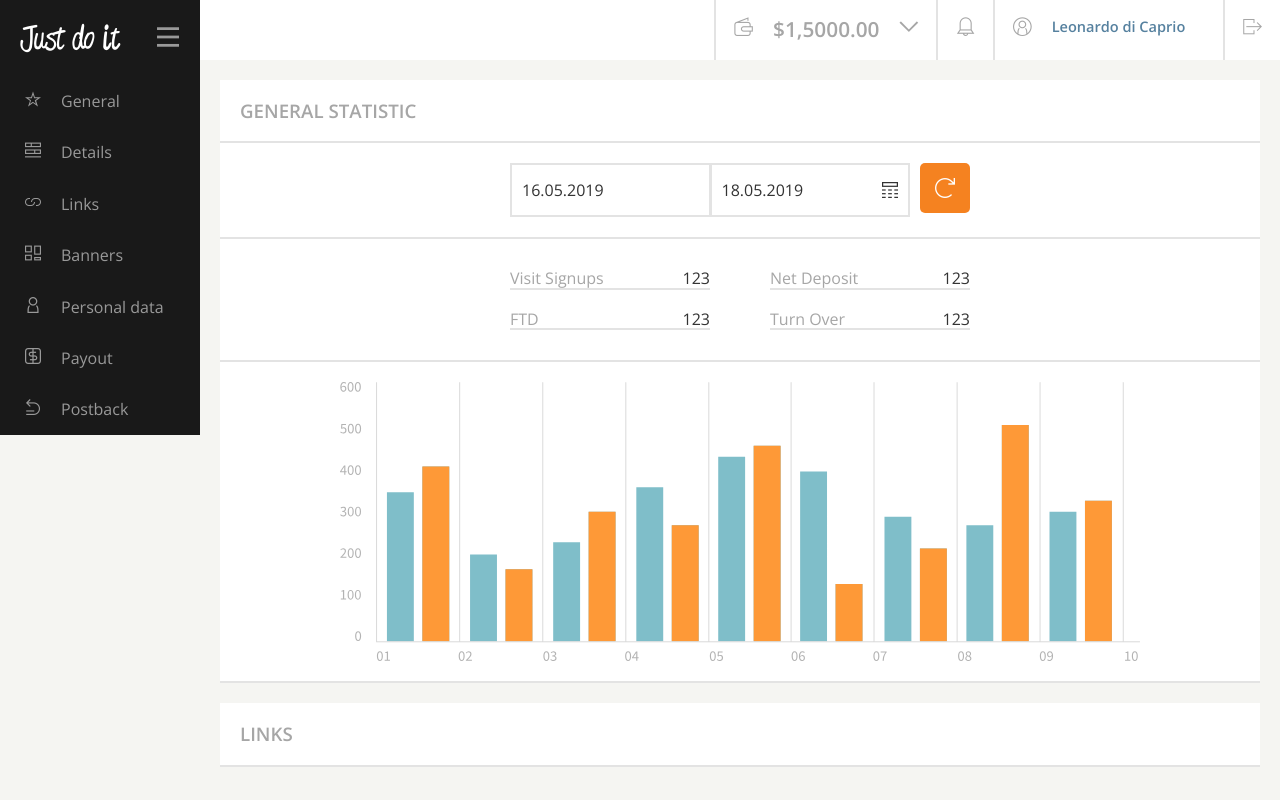
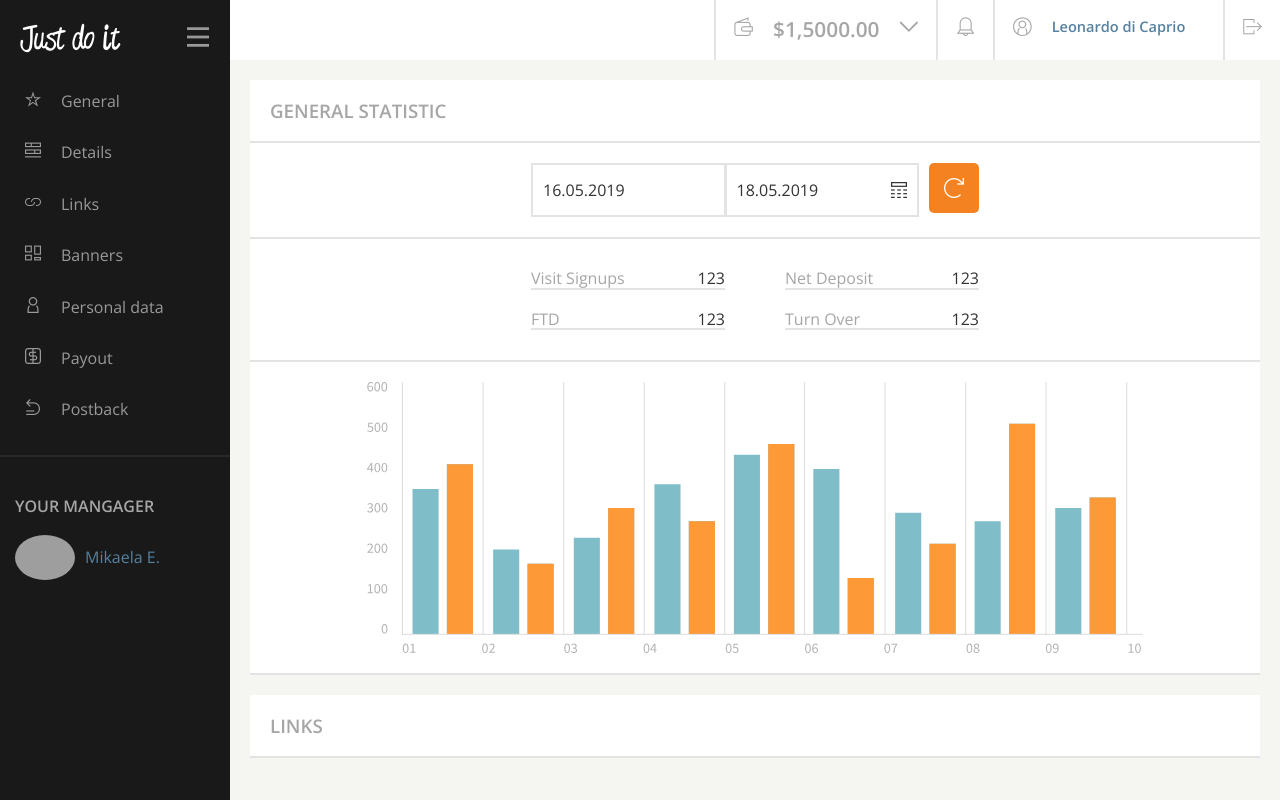
Before and after one commit to bartekbugala/admin-panel-v3, a website: page index.html in a window 1280 px wide. Drawn offline with nearby package versions, Linux system fonts and the light colour scheme; grey boxes are pictures that could not be loaded.

Commit message:
update index.html, _variables.scss, _navigation.scss style.css - add manager-section

```diff
--- a/index.html
+++ b/index.html
@@ -24,7 +24,7 @@
     </div>
     <aside>
         <!--<div class="logo"><img src="./images/icons/logo-white.svg" alt="logo"></div>-->
-        <div>
+        <div class="logo-section">
             <a class="logo" href="#"><i class="icon-logo"></i></a>
             <a class="hamburger" href="#"><i class="icon-hamburger"></i></a>
         </div>
@@ -39,6 +39,10 @@
                 <li><a href="#"><i class="icon-postback"></i>Postback</a></li>
             </ul>
         </nav>
+        <div class="avatar-section">
+            <h4>your mangager</h4>
+            <a><img class="avatar-img" src="https://randomuser.me/api/portraits/women/68.jpg" alt="Avatar image">Mikaela E.</a>
+            </div>
     </aside>
     <section>
         <header>
--- a/sass/_variables.scss
+++ b/sass/_variables.scss
@@ -16,7 +16,7 @@ $menu-color: #999999;
 $menu-color-hover: #ffffff;
 $menu-left-padding-color-hover: #f58220;
 $menu-left-padding-hover: 5px;
-$menu-width: 200px;
+$menu-width: 230px;
 
 $warning-color: #f58220;
 $warning-color-hover: #ffa200;
--- a/sass/sections/_navigation.scss
+++ b/sass/sections/_navigation.scss
@@ -4,8 +4,8 @@ aside {
     left: 0;
     background-color: $menu-background-color;
     width: $menu-width;
-
-    div {
+    height: 100vh;
+    .logo-section {
         position: relative;
         overflow: hidden;
         height: 75px;
@@ -35,11 +35,12 @@ aside {
     }
 
     nav {
+
         ul {
             list-style-type: none;
-            padding: 0;
+            padding: 0 0 20px 0;
+            border-bottom: solid 2px $menu-background-color-hover;
         }
-
         li {
             padding-left: $menu-left-padding-hover;
             background-color: $menu-background-color;
@@ -70,4 +71,29 @@ aside {
             margin-right: 20px;
         }
     }
+    .avatar-section {
+        padding: 0 15px;
+        margin-top: 20px;
+        display: flex;
+        align-items: center;
+        justify-content: flex-start;
+        flex-wrap: wrap;
+        h4 {
+            text-transform: uppercase;
+            justify-self: stretch;
+            margin: 20px 0;
+        }
+        a {
+            display: flex;
+            justify-content: center;
+            align-items: center;
+        .avatar-img {
+            margin-right: 10px;
+            border-radius: 50%;
+            max-width: 100%;
+            width: 60px;
+        }
+    }
+
+    }
 }
```
Also changed, not shown: css/style.css, 1 other file.
